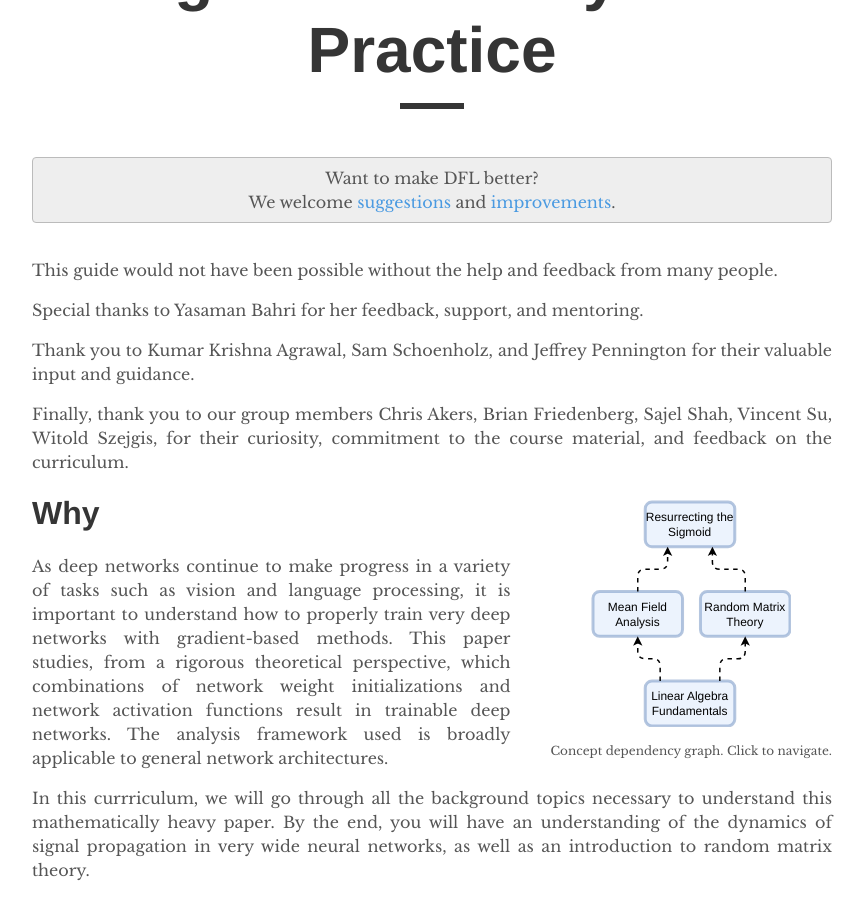
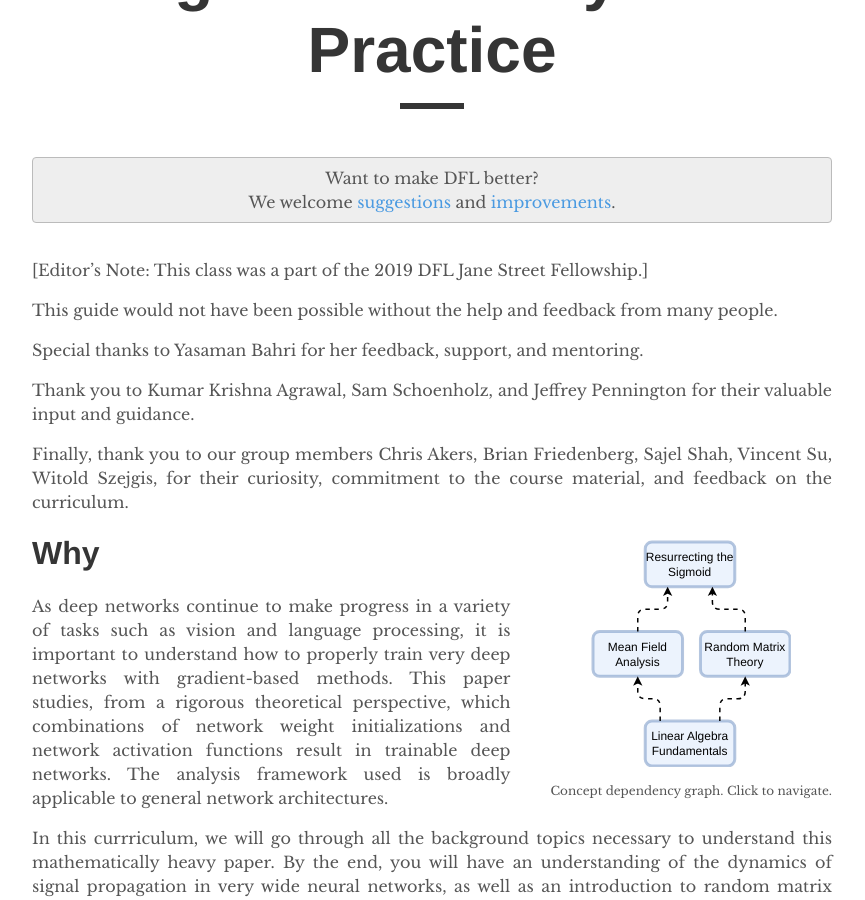
Before and after one commit to depthfirstlearning/depthfirstlearning.com, a Jekyll site: the page built from _posts/2020-04-07-Resurrecting-Sigmoid.markdown, in a window 1280 px wide and 900 px high, scrolled down 375 px. Shown: the whole window, without its empty margins (208-1073 px from the left). Built offline with Jekyll 4.4.1, drawn with Linux system fonts in a browser that asks for light colours; formulas are drawn with MathJax 3; some of the changed lines change nothing that is shown.

Commit message:
Update author webpages, editor note

```diff
--- a/_config.yml
+++ b/_config.yml
@@ -42,15 +42,15 @@
 piyush:
     name: Piyush Patil
     email: piyush.patil210@gmail.com
-    web:
+    web: https://www.linkedin.com/in/piyush-patil
 vinay:
     name: Vinay Ramasesh
     email: vvr1590@gmail.com
-    web:
+    web: https://www.linkedin.com/in/vinay-ramasesh-09a43191
 riley:
     name: Riley Edmunds
     email: rileyedmunds@gmail.com
-    web:
+    web: https://www.linkedin.com/in/rileyedmunds
 
 # Build settings
 markdown:       kramdown
--- a/_posts/2020-04-07-Resurrecting-Sigmoid.markdown
+++ b/_posts/2020-04-07-Resurrecting-Sigmoid.markdown
@@ -9,6 +9,8 @@
 networks with gradient-based methods. This paper studies, from a rigorous theoretical perspective, which combinations of network weight initializations and network activation functions can result in deep networks which are trainable."
 feedback: true
 ---
+
+[Editor’s Note: This class was a part of the 2019 DFL Jane Street Fellowship.]
 
 This guide would not have been possible without the help and feedback from many people.
 
```
